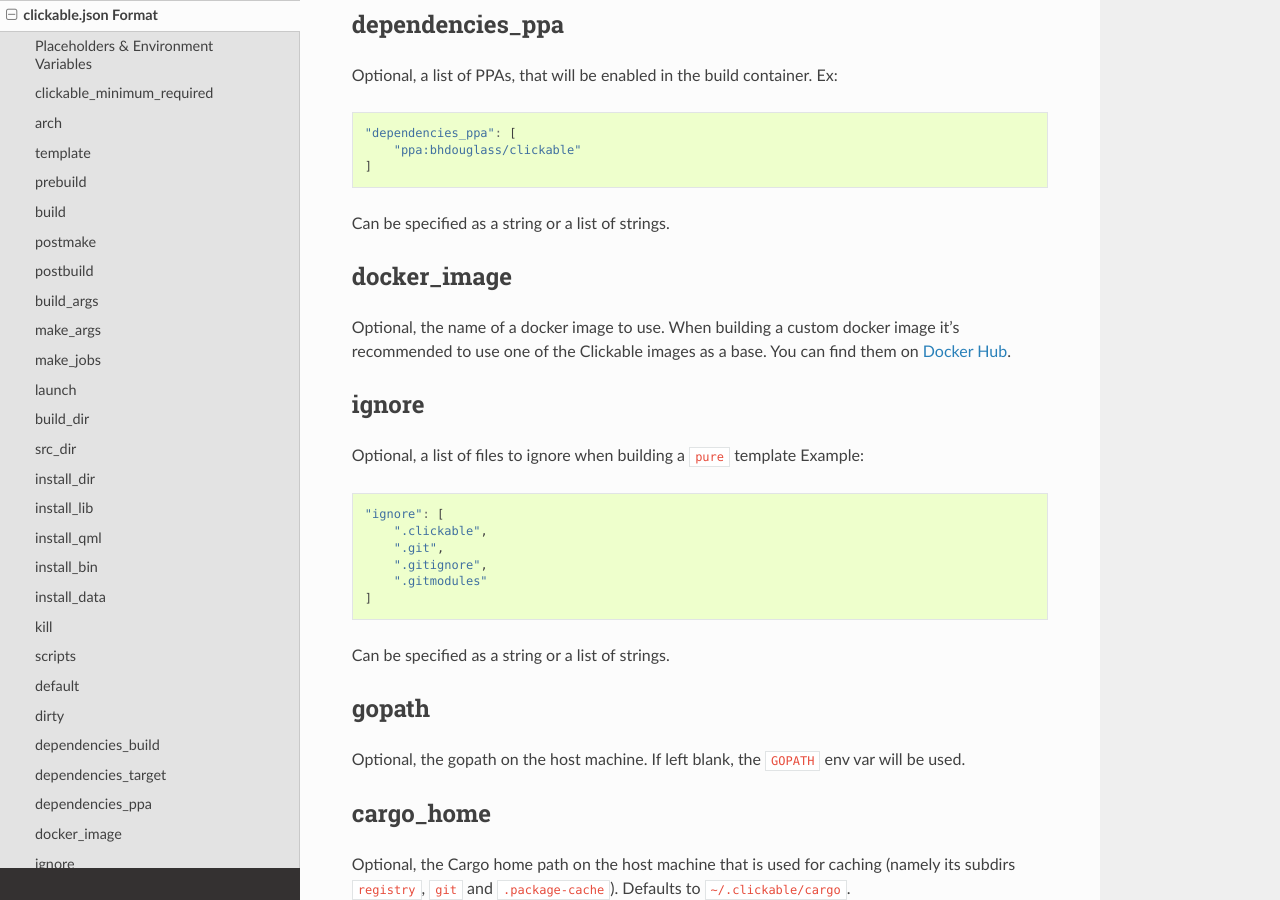
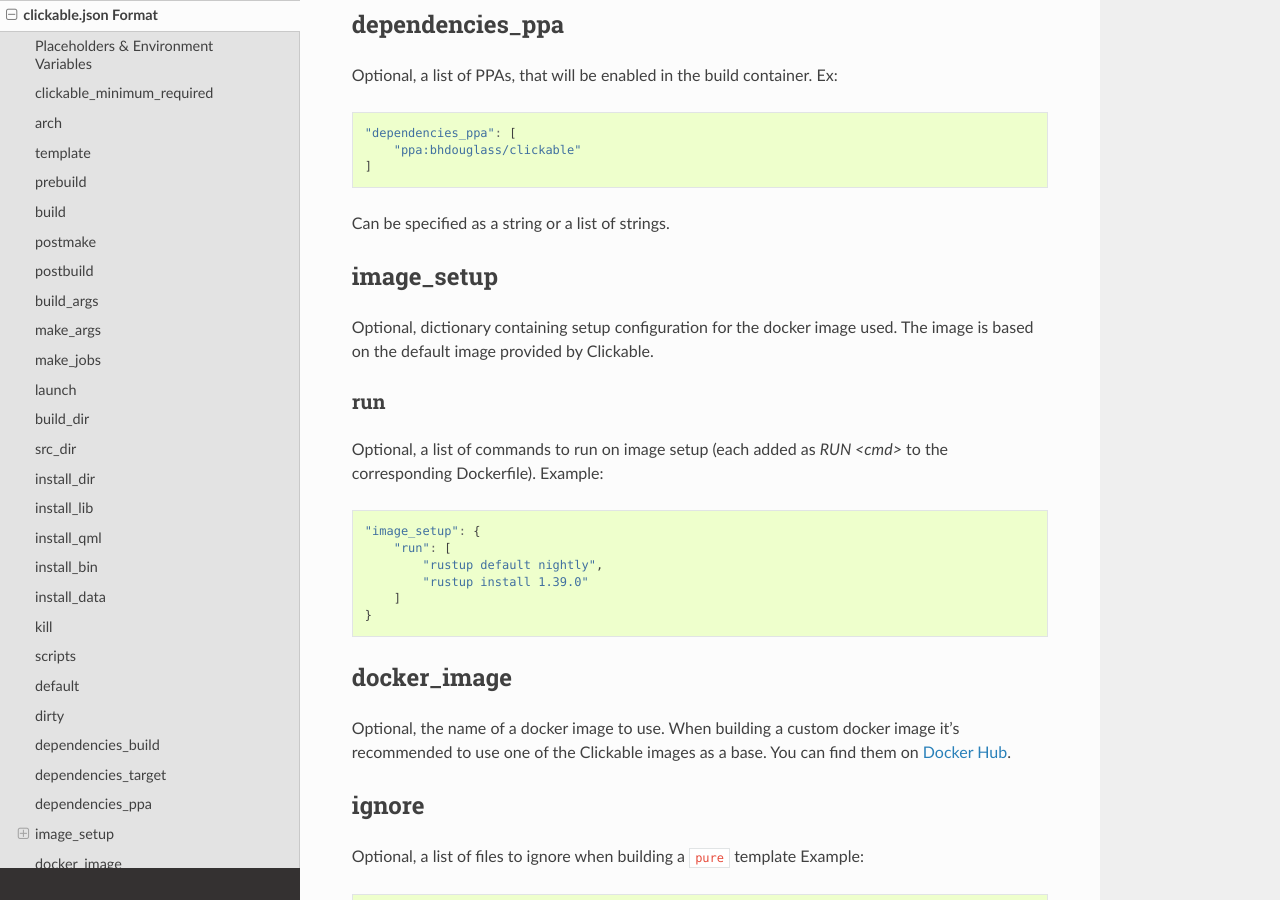
Before and after one commit to bhdouglass/clickable, a Sphinx documentation site: the page built from docs/clickable-json.rst, in a window 1280 px wide and 900 px high, scrolled down 5474 px. Built offline with Sphinx 7.4.7 and the Read the Docs theme 2.0.0, drawn with Linux system fonts in a browser that asks for light colours.

Commit message:
add image_setup to docs

```diff
--- a/docs/clickable-json.rst
+++ b/docs/clickable-json.rst
@@ -288,6 +288,25 @@ Can be specified as a string or a list of strings.
 
 .. _clickable-json-docker-image:
 
+image_setup
+-----------
+Optional, dictionary containing setup configuration for the docker image used.
+The image is based on the default image provided by Clickable.
+
+run
+^^^
+Optional, a list of commands to run on image setup (each added as `RUN <cmd>` to
+the corresponding Dockerfile). Example:
+
+.. code-block:: javascript
+
+    "image_setup": {
+        "run": [
+            "rustup default nightly",
+            "rustup install 1.39.0"
+        ]
+    }
+
 docker_image
 ------------
 
```
